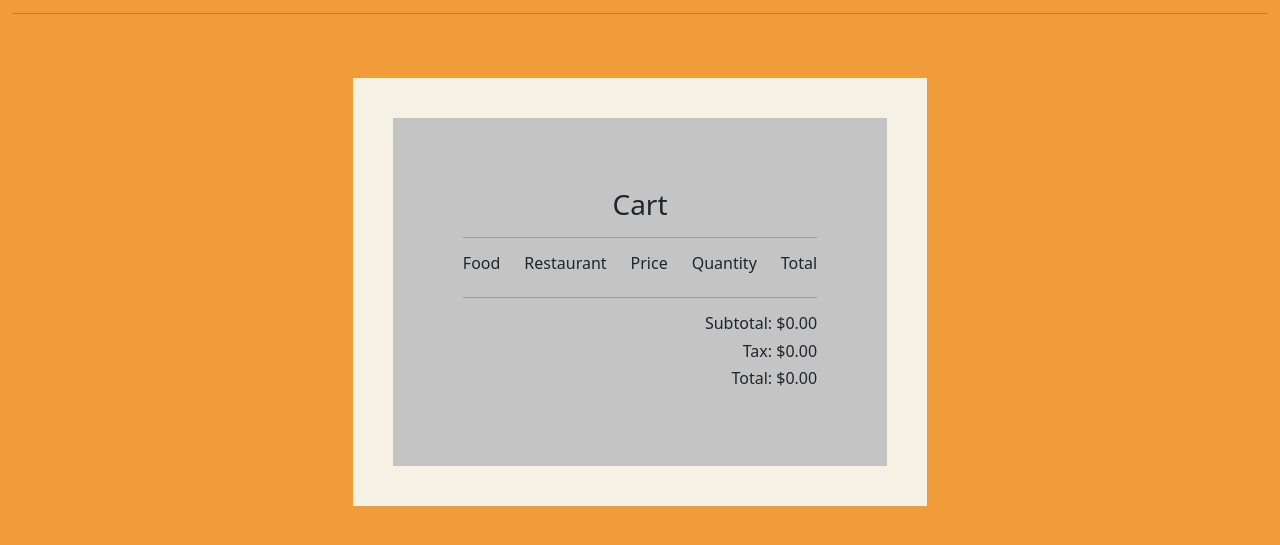
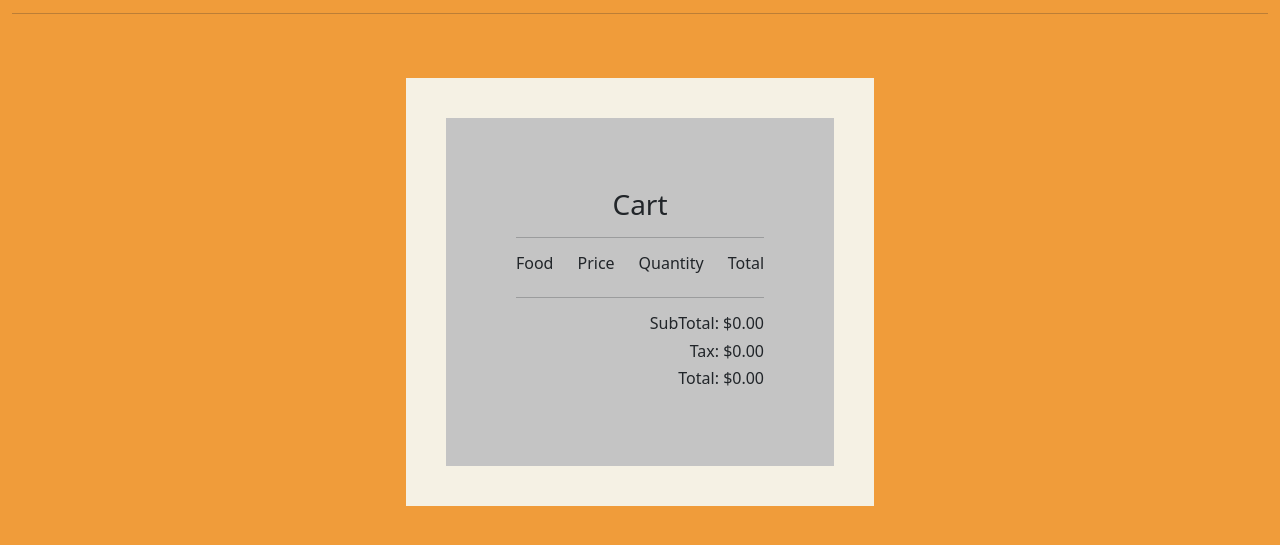
Before and after one commit to moonbuddy/food-delivery-application, a plain HTML site: page payment.html in a window 1280 px wide. Shown: the part 81-626 px from the top of the page. Drawn offline with nearby package versions, Linux system fonts and the light colour scheme.

Commit message:
id for checkout

```diff
--- a/payment.html
+++ b/payment.html
@@ -26,9 +26,6 @@
                             <h6>Food</h6>
                         </div>
                         <div class="col">
-                            <h6>Restaurant</h6>
-                        </div>
-                        <div class="col">
                             <h6>Price</h6>
                         </div>
                         <div class="col">
@@ -39,9 +36,9 @@
                         </div>
                     </div>
                     <hr>
-                    <h6 class="subtotal text-end" > Subtotal: $<span>0.00</span></h6>
-                    <h6 class="TaxTotal text-end"> Tax: $<span>0.00</span></h6>
-                    <h6 class="Total text-end"> Total: $<span>0.00 </span></h6>
+                    <h6 class="subtotal text-end"> SubTotal: $<span id = "Subtotal">0.00</span></h6>
+                    <h6 class="TaxTotal text-end"> Tax: $<span id ="TaxTotal">0.00</span></h6>
+                    <h6 class="Total text-end"> Total: $<span id ="Total">0.00 </span></h6>
                 </div>
             </div>
         </div>
```
